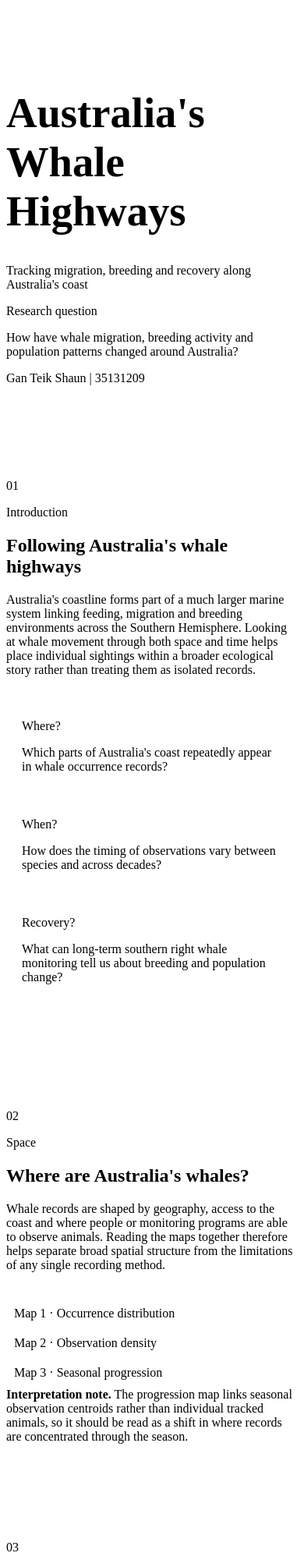
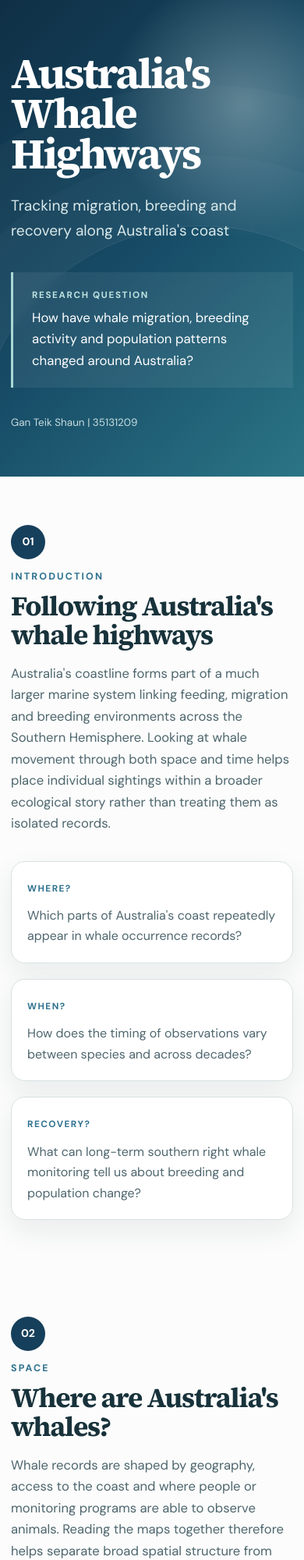
Before and after one commit to SGAN06/Data-Visualisation-2, a plain HTML site: page index.html in a window 390 px wide. Shown: the top 2000 px of the page at 78% size. Drawn offline with Linux system fonts and the light colour scheme; a script that the page names is missing.

Commit message:
final fix

```diff
--- a/css/style.css
+++ b/css/style.css
@@ -1,3 +1,355 @@
+@import url('https://fonts.googleapis.com/css2?family=DM+Sans:wght@400;500;600;700&family=Source+Serif+4:opsz,wght@8..60,500;8..60,600;8..60,700&display=swap');
+
+:root {
+  --ink: #18323b;
+  --ink-soft: #4e666e;
+  --ocean: #163f5b;
+  --ocean-2: #2f718f;
+  --seafoam: #dfeeed;
+  --mist: #f5f8f7;
+  --sand: #f2ede3;
+  --coral: #c85f5c;
+  --line: #d9e2e1;
+  --white: #ffffff;
+  --shadow: 0 14px 36px rgba(20, 57, 72, 0.08);
+  --radius: 18px;
+  --content: 1180px;
+}
+
+* {
+  box-sizing: border-box;
+}
+
+html {
+  scroll-behavior: smooth;
+}
+
+body {
+  margin: 0;
+  font-family: "DM Sans", sans-serif;
+  color: var(--ink);
+  background: #fbfcfb;
+  line-height: 1.65;
+  overflow-x: hidden;
+}
+
+img,
+svg,
+canvas {
+  max-width: 100%;
+}
+
+.hero {
+  position: relative;
+  min-height: 76vh;
+  display: flex;
+  align-items: center;
+  background:
+    radial-gradient(circle at 80% 22%, rgba(223, 238, 237, 0.35), transparent 30%),
+    linear-gradient(135deg, #0f2f45 0%, #174c67 52%, #2b7586 100%);
+  color: white;
+  overflow: hidden;
+}
+
+.hero::after {
+  content: "";
+  position: absolute;
+  width: 580px;
+  height: 580px;
+  border: 1px solid rgba(255,255,255,0.11);
+  border-radius: 50%;
+  right: -160px;
+  bottom: -260px;
+  box-shadow:
+    0 0 0 90px rgba(255,255,255,0.025),
+    0 0 0 180px rgba(255,255,255,0.018);
+}
+
+.hero-inner {
+  position: relative;
+  z-index: 1;
+  width: min(var(--content), calc(100% - 48px));
+  margin: 0 auto;
+  padding: 92px 0 76px;
+}
+
+.eyebrow,
+.kicker {
+  margin: 0 0 10px;
+  font-size: 0.78rem;
+  font-weight: 700;
+  letter-spacing: 0.17em;
+  text-transform: uppercase;
+}
+
+.eyebrow {
+  color: #b9dfe1;
+}
+
+.hero h1,
+.story-section h2,
+.takeaway-grid h3,
+.sources h3 {
+  font-family: "Source Serif 4", serif;
+}
+
+.hero h1 {
+  margin: 0;
+  max-width: 900px;
+  font-size: clamp(3.4rem, 7vw, 6.7rem);
+  line-height: 0.94;
+  letter-spacing: -0.045em;
+}
+
+.subtitle {
+  max-width: 700px;
+  margin: 26px 0 38px;
+  font-size: clamp(1.2rem, 2.1vw, 1.65rem);
+  color: #d8e8e9;
+}
+
+.hero-question {
+  max-width: 760px;
+  padding: 20px 24px;
+  border-left: 3px solid #a9d8d5;
+  background: rgba(255,255,255,0.07);
+  backdrop-filter: blur(7px);
+}
+
+.question-label {
+  display: block;
+  margin-bottom: 5px;
+  font-size: 0.73rem;
+  font-weight: 700;
+  letter-spacing: 0.14em;
+  text-transform: uppercase;
+  color: #bfe3e0;
+}
+
+.hero-question p {
+  margin: 0;
+  font-size: 1.05rem;
+}
+
+.hero-meta {
+  display: flex;
+  flex-wrap: wrap;
+  gap: 20px;
+  margin-top: 34px;
+  font-size: 0.84rem;
+  color: #c8dcdf;
+}
+
+.story-section {
+  width: min(var(--content), calc(100% - 48px));
+  margin: 0 auto;
+  padding: 96px 0;
+}
+
+.story-section.alternate {
+  position: relative;
+}
+
+.story-section.alternate::before {
+  content: "";
+  position: absolute;
+  z-index: -1;
+  top: 0;
+  bottom: 0;
+  left: 50%;
+  width: 100vw;
+  transform: translateX(-50%);
+  background: var(--mist);
+}
+
+.section-heading {
+  display: grid;
+  grid-template-columns: 68px 1fr;
+  gap: 18px;
+  align-items: start;
+  margin-bottom: 18px;
+}
+
+.section-number {
+  display: grid;
+  place-items: center;
+  width: 52px;
+  height: 52px;
+  border-radius: 50%;
+  background: var(--ocean);
+  color: white;
+  font-weight: 700;
+  font-size: 0.88rem;
+}
+
+.kicker {
+  color: var(--ocean-2);
+}
+
+.story-section h2 {
+  margin: 0;
+  font-size: clamp(2.2rem, 4.5vw, 4rem);
+  line-height: 1.03;
+  letter-spacing: -0.035em;
+}
+
+.section-description {
+  max-width: 880px;
+  margin: 22px 0 46px 86px;
+  color: var(--ink-soft);
+  font-size: 1.04rem;
+}
+
+.intro-section {
+  padding-top: 86px;
+}
+
+.question-grid,
+.takeaway-grid {
+  display: grid;
+  grid-template-columns: repeat(3, 1fr);
+  gap: 20px;
+}
+
+.question-grid article,
+.takeaway-grid article {
+  padding: 26px;
+  border-radius: var(--radius);
+  background: white;
+  border: 1px solid var(--line);
+  box-shadow: var(--shadow);
+}
+
+.question-grid span,
+.takeaway-number {
+  display: inline-block;
+  margin-bottom: 12px;
+  font-size: 0.74rem;
+  font-weight: 700;
+  letter-spacing: 0.12em;
+  text-transform: uppercase;
+  color: var(--ocean-2);
+}
+
+.question-grid p,
+.takeaway-grid p {
+  margin: 0;
+  color: var(--ink-soft);
+}
+
+.chart-card {
+  min-width: 0;
+  margin: 28px 0;
+  padding: 20px;
+  border: 1px solid var(--line);
+  border-radius: var(--radius);
+  background: white;
+  box-shadow: var(--shadow);
+}
+
+.chart-wide {
+  width: 100%;
+}
+
+.chart-medium {
+  width: min(760px, 100%);
+  margin-left: auto;
+  margin-right: auto;
+}
+
+.chart-label {
+  margin-bottom: 12px;
+  font-size: 0.72rem;
+  font-weight: 700;
+  letter-spacing: 0.11em;
+  text-transform: uppercase;
+  color: #71858b;
+}
+
+.two-column {
+  display: grid;
+  grid-template-columns: repeat(2, minmax(0, 1fr));
+  gap: 24px;
+  align-items: start;
+}
+
+.two-column .chart-card {
+  margin: 0;
+}
+
+.vis {
+  width: 100%;
+  overflow-x: auto;
+  overflow-y: hidden;
+}
+
+.vis > div {
+  margin: 0 auto;
+}
+
+.vega-embed {
+  width: 100%;
+}
+
+.story-note {
+  max-width: 880px;
+  margin: 28px auto 0;
+  padding: 17px 20px;
+  border-left: 4px solid var(--ocean-2);
+  background: #edf5f4;
+  color: #486068;
+  font-size: 0.92rem;
+}
+
+.conclusion-section {
+  padding-bottom: 82px;
+}
+
+.conclusion-copy {
+  max-width: 930px;
+}
+
+.takeaway-grid {
+  margin-top: 44px;
+}
+
+.takeaway-grid h3 {
+  margin: 2px 0 8px;
+  font-size: 1.45rem;
+}
+
+.sources {
+  margin-top: 54px;
+  padding-top: 30px;
+  border-top: 1px solid var(--line);
+  color: var(--ink-soft);
+  font-size: 0.9rem;
+}
+
+.sources h3 {
+  margin: 0 0 8px;
+  color: var(--ink);
+  font-size: 1.45rem;
+}
+
+.sources p {
+  max-width: 900px;
+  margin: 7px 0;
+}
+
+.chart-error {
+  display: flex;
+  flex-direction: column;
+  gap: 4px;
+  padding: 28px;
+  border-radius: 10px;
+  background: #fff2f0;
+  color: #8b3f3a;
+}
+
+.chart-error span {
+  font-size: 0.84rem;
+}
 
 footer {
   padding: 28px 24px;
@@ -23,29 +375,6 @@ footer {
   border-radius: 7px;
   background: white;
   color: var(--ink);
-}
-
-
-#vis1,
-#vis7,
-#vis8 {
-  display: flex;
-  justify-content: center;
-}
-
-#vis1 .vega-embed,
-#vis7 .vega-embed,
-#vis8 .vega-embed {
-  width: auto;
-  margin-left: auto;
-  margin-right: auto;
-}
-
-#vis1 .vega-embed > div,
-#vis7 .vega-embed > div,
-#vis8 .vega-embed > div {
-  margin-left: auto;
-  margin-right: auto;
 }
 
 /* Tablet */
```
